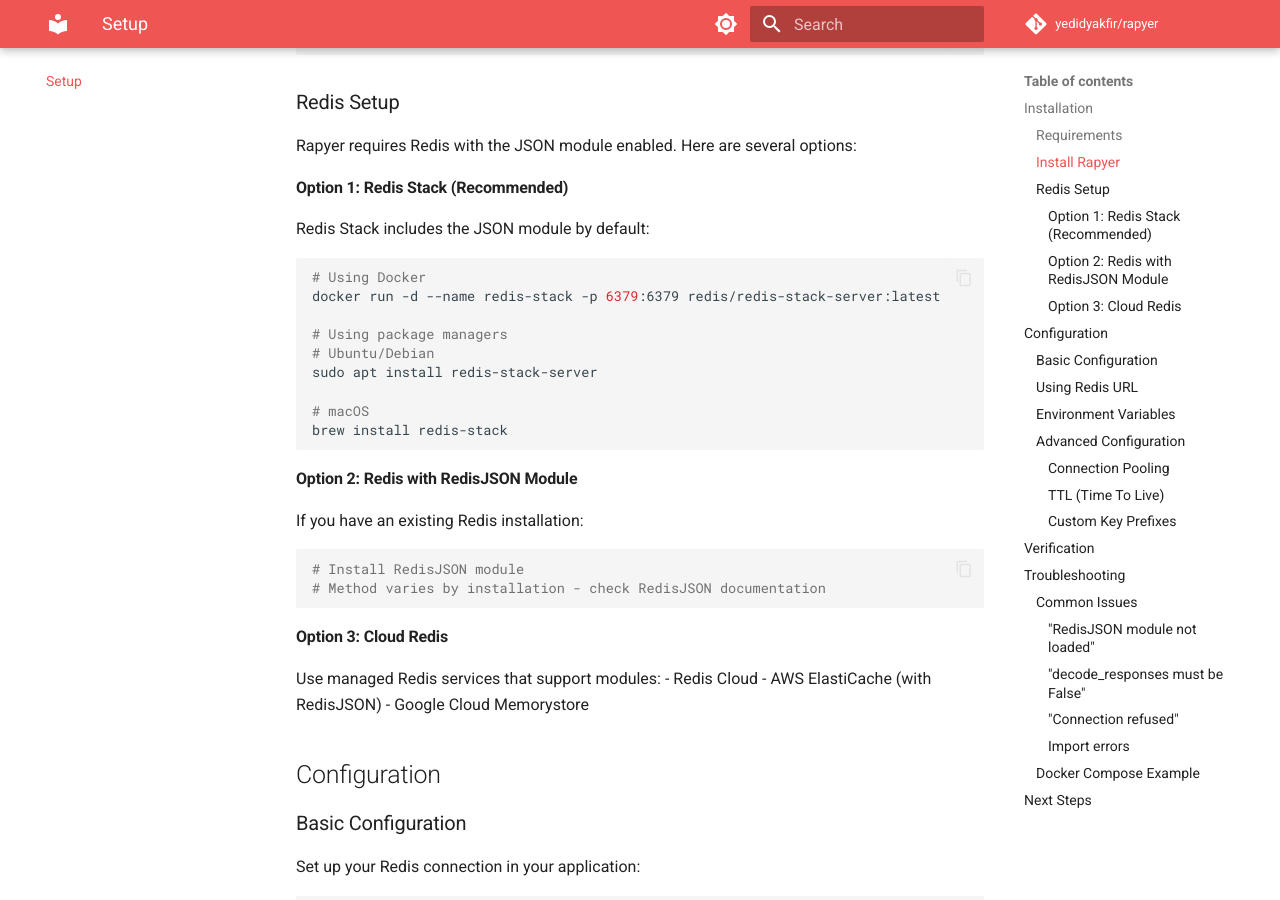
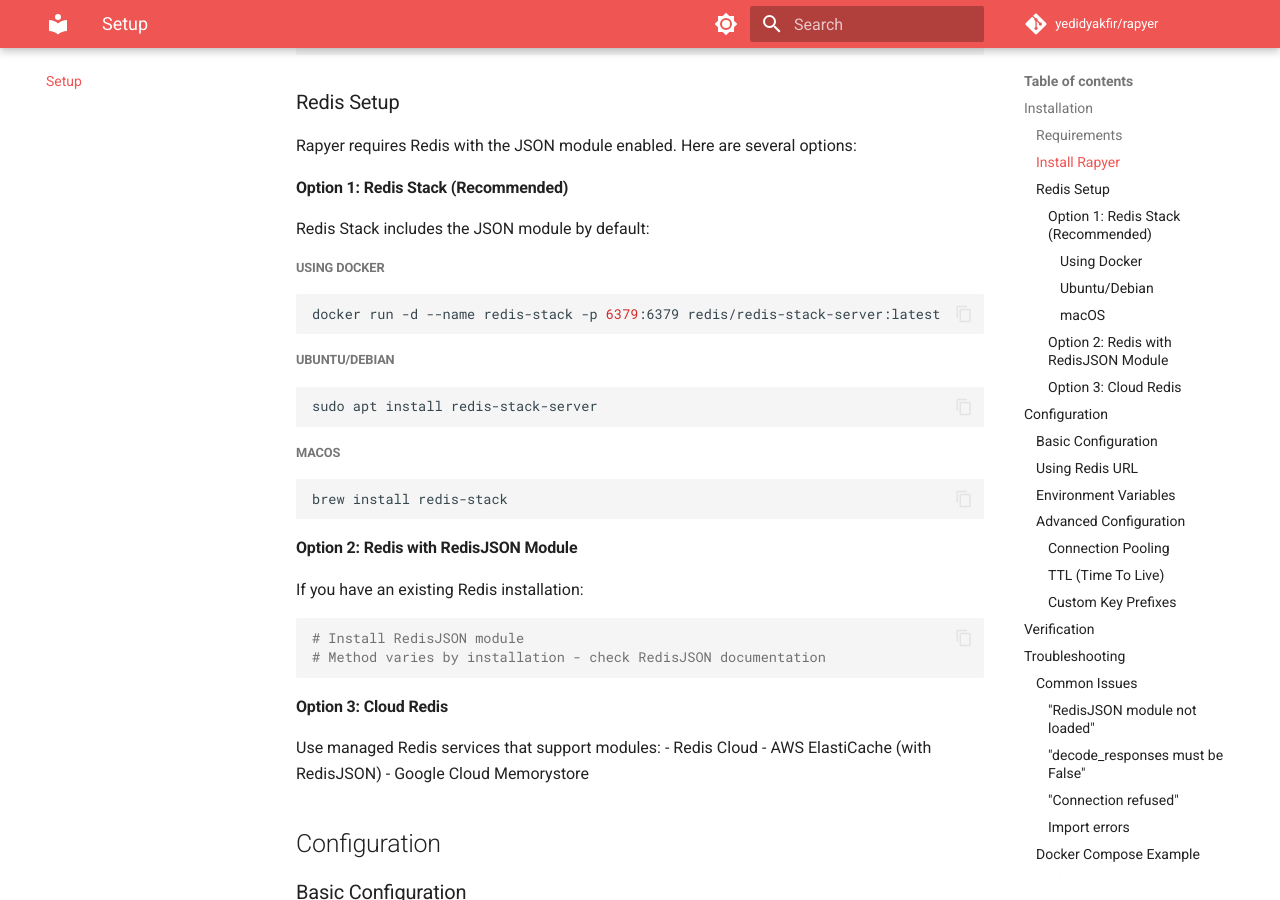
Before and after one commit to yedidyakfir/rapyer, an MkDocs documentation site: the page built from docs/setup.md, in a window 1280 px wide and 900 px high, scrolled down 546 px. Built offline with MkDocs 1.6.1 and Material for MkDocs 9.7.7, drawn with Linux system fonts in a browser that asks for light colours; comment, search, counter and statistics services are not loaded; some of the changed text lies outside the part shown.

Commit message:
update the docs

````diff
--- a/docs/setup.md
+++ b/docs/setup.md
@@ -23,15 +23,18 @@
 #### Option 1: Redis Stack (Recommended)
 Redis Stack includes the JSON module by default:
 
+##### Using Docker
 ```bash
-# Using Docker
 docker run -d --name redis-stack -p 6379:6379 redis/redis-stack-server:latest
+```
 
-# Using package managers
-# Ubuntu/Debian
+##### Ubuntu/Debian
+```bash
 sudo apt install redis-stack-server
+```
 
-# macOS
+##### macOS
+```bash
 brew install redis-stack
 ```
 
````
Also changed, not shown: other parts of docs/setup.md (+1 -1 lines).
